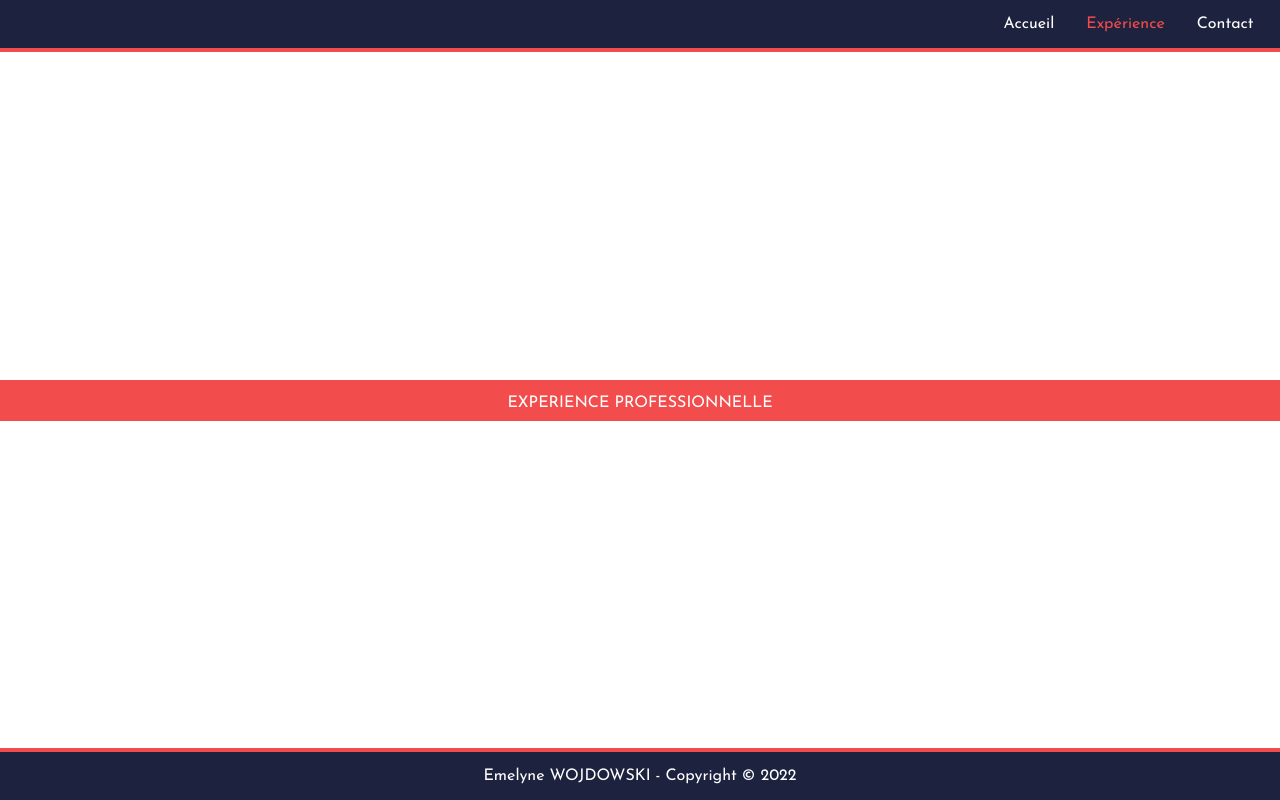
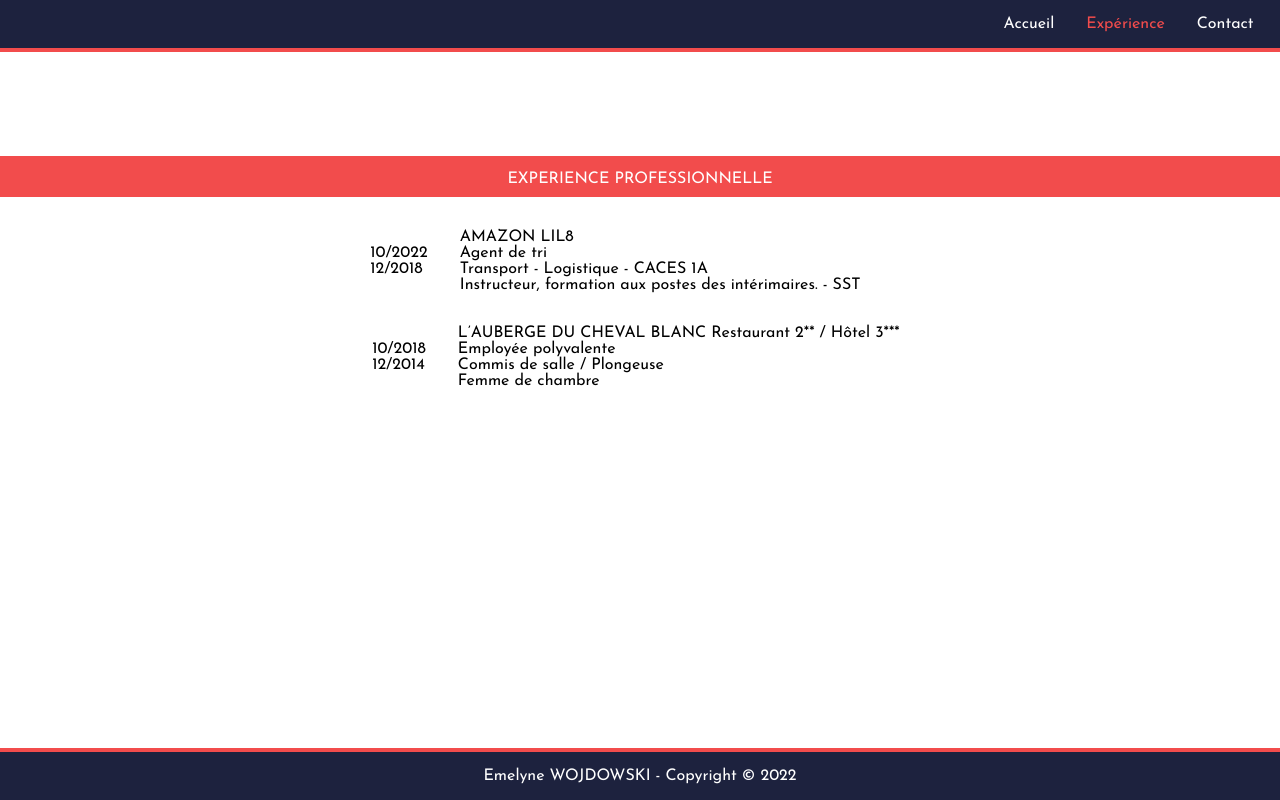
Before and after one commit to Anthonoir576/Projet-01_PRO, a React (Create React App) app: page /experience in a window 1280 px wide. Built offline with nearby package versions, Linux system fonts and the light colour scheme.

Commit message:
:FEAT: => Mise en place partie exp

```diff
--- a/src/pages/Exp.tsx
+++ b/src/pages/Exp.tsx
@@ -16,6 +16,95 @@ const Exp = () => {
       <Navbar />
       <div className="exp-txt">
         <h2> EXPERIENCE PROFESSIONNELLE</h2>
+        <div className="exp-container">
+          <div className="exp-main">
+            <div className="exp-date">
+              <p>
+                10/2022 <br /> 12/2018{" "}
+              </p>
+            </div>
+            <div className="exp-content">
+              <div className="exp-title">
+                <p>AMAZON LIL8</p>
+              </div>
+              <div className="exp-name">
+                <p>Agent de tri</p>
+              </div>
+              <div className="exp-description">
+                <p>
+                  Transport - Logistique - CACES 1A <br /> Instructeur,
+                  formation aux postes des intérimaires. - SST
+                </p>
+              </div>
+            </div>
+          </div>
+          <div className="exp-main">
+            <div className="exp-date">              <p>
+                10/2018 <br /> 12/2014{" "}
+              </p></div>
+            <div className="exp-content">
+              <div className="exp-title"><p>L’AUBERGE DU CHEVAL BLANC Restaurant 2** / Hôtel 3***</p></div>
+              <div className="exp-name"><p>Employée polyvalente</p></div>
+              <div className="exp-description"><p>Commis de salle / Plongeuse <br /> Femme de chambre</p></div>
+            </div>
+          </div>
+          <div className="exp-main">
+            <div className="exp-date"></div>
+            <div className="exp-content">
+              <div className="exp-title"></div>
+              <div className="exp-name"></div>
+              <div className="exp-description"></div>
+            </div>
+          </div>
+          <div className="exp-main">
+            <div className="exp-date"></div>
+            <div className="exp-content">
+              <div className="exp-title"></div>
+              <div className="exp-name"></div>
+              <div className="exp-description"></div>
+            </div>
+          </div>
+          <div className="exp-main">
+            <div className="exp-date"></div>
+            <div className="exp-content">
+              <div className="exp-title"></div>
+              <div className="exp-name"></div>
+              <div className="exp-description"></div>
+            </div>
+          </div>
+          <div className="exp-main">
+            <div className="exp-date"></div>
+            <div className="exp-content">
+              <div className="exp-title"></div>
+              <div className="exp-name"></div>
+              <div className="exp-description"></div>
+            </div>
+          </div>
+          <div className="exp-main">
+            <div className="exp-date"></div>
+            <div className="exp-content">
+              <div className="exp-title"></div>
+              <div className="exp-name"></div>
+              <div className="exp-description"></div>
+            </div>
+          </div>
+          <div className="exp-main">
+            <div className="exp-date"></div>
+            <div className="exp-content">
+              <div className="exp-title"></div>
+              <div className="exp-name"></div>
+              <div className="exp-description"></div>
+            </div>
+          </div>
+          <div className="exp-main">
+            <div className="exp-date"></div>
+            <div className="exp-content">
+              <div className="exp-title"></div>
+              <div className="exp-name"></div>
+              <div className="exp-description"></div>
+            </div>
+          </div>
+        </div>
       </div>
       <div className="second">
         <Footer />
--- a/src/styles/sass/pages/_exp.scss
+++ b/src/styles/sass/pages/_exp.scss
@@ -14,10 +14,28 @@ body {
         }
 
         & h2 {
-            text-align: center;
-            background: rgb(242, 76, 76);
-            color: white;
-            padding: 15px 5px 10px 5px;
+            background    : rgb(242, 76, 76);
+            text-align    : center;
+            color         : white;
+            padding       : 15px 5px 10px 5px;
+            margin-bottom : 2rem;
+        }
+
+        & .exp-container {
+            & .exp-main {
+                display         : flex;
+                justify-content : center;
+                margin-bottom   : 2rem;
+
+                & .exp-content {
+                    min-width       : 450px;
+                }
+
+                & .exp-date {
+                    margin: auto 2rem auto 0;
+                }
+            }
         }
     }
+
 }
```
Also changed, not shown: src/styles/css/style.css (+1 -1 lines), 1 other file (tests, documents, lock files or other folders).
